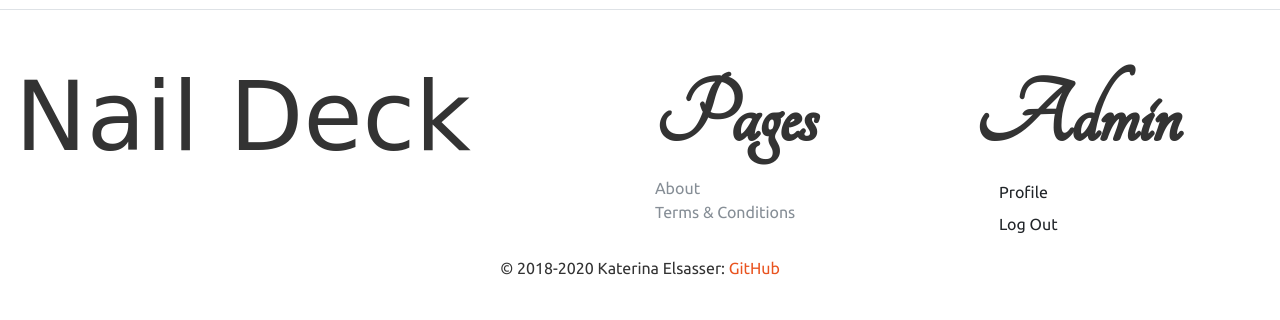
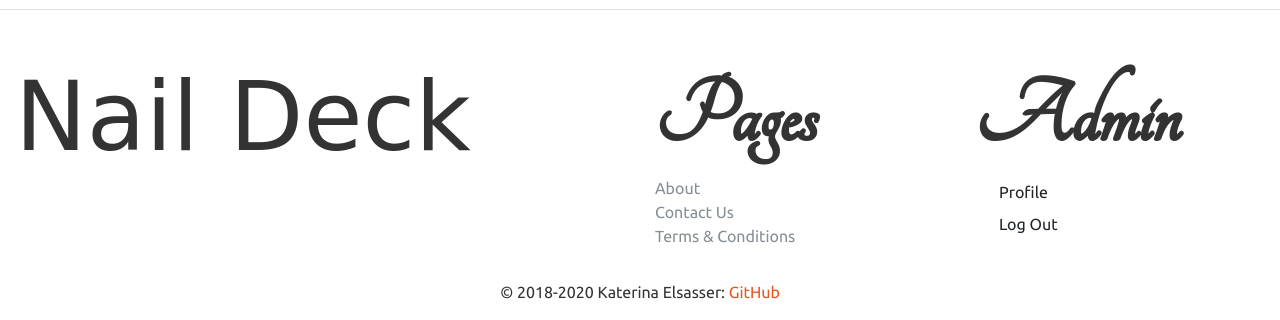
Before and after one commit to katerinaelsasser/NailDeck, a Django app: page /profile/ in a window 1280 px wide. Shown: the part 628-948 px from the top of the page. Before the commit the page ends 903 px from the top, so only its background shows below. Run offline with Django 3.2, Linux system fonts and the light colour scheme; a user stored in the database is signed in; data that the repository does not hold is empty; some libraries are stand-ins or nearby versions; some web fonts are replaced.

Commit message:
linking contact page

```diff
--- a/templates/layout/footer.html
+++ b/templates/layout/footer.html
@@ -9,6 +9,9 @@
             <ul class="list-unstyled">
                 <li>
                         <a class="text-muted" href="{% url 'about' %}">About</a>
+                </li>
+                <li>
+                        <a class="text-muted" href="{% url 'contact' %}">Contact Us</a>
                 </li>
                 <li>
                         <a class="text-muted" href="{% url 'terms' %}">Terms & Conditions</a>
```
